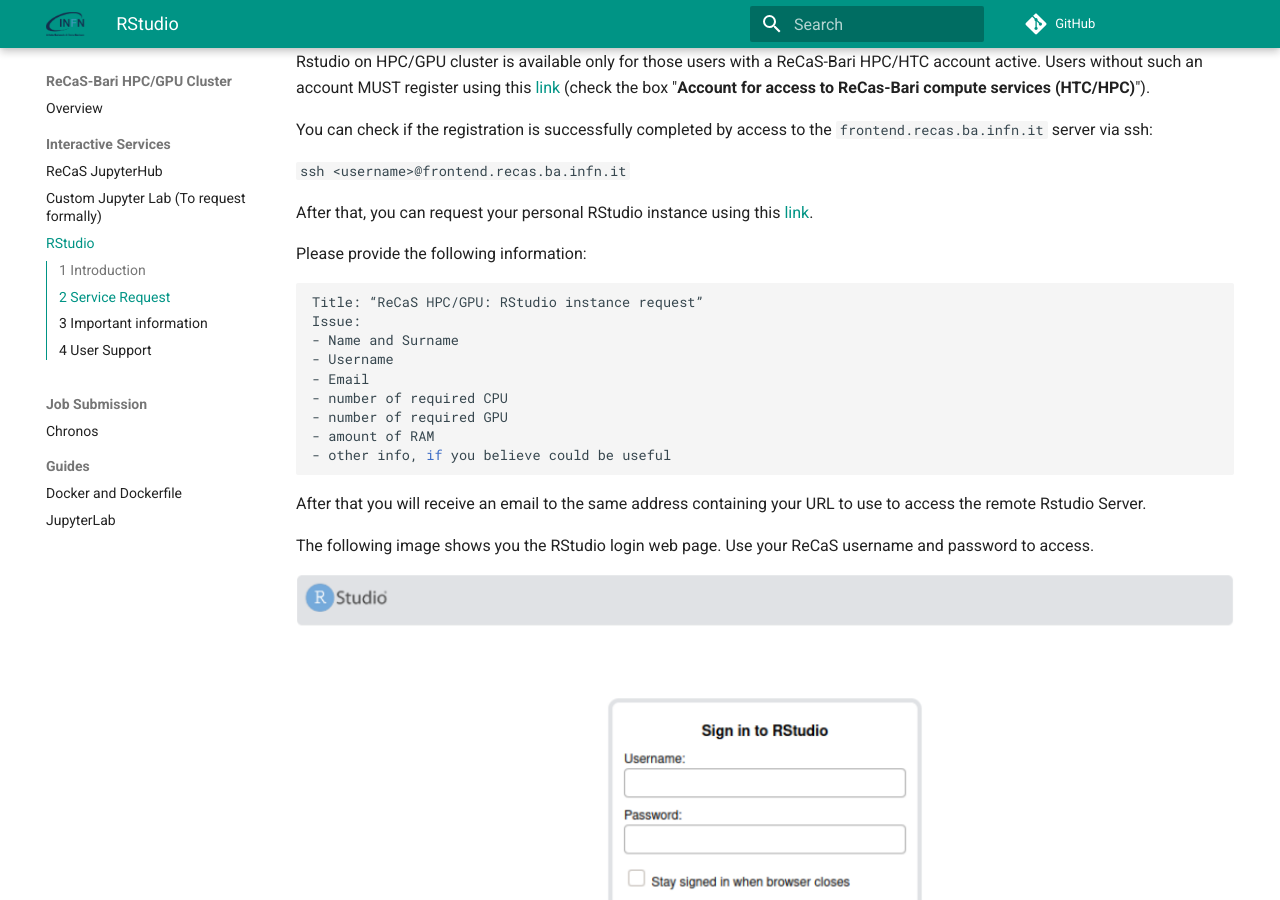
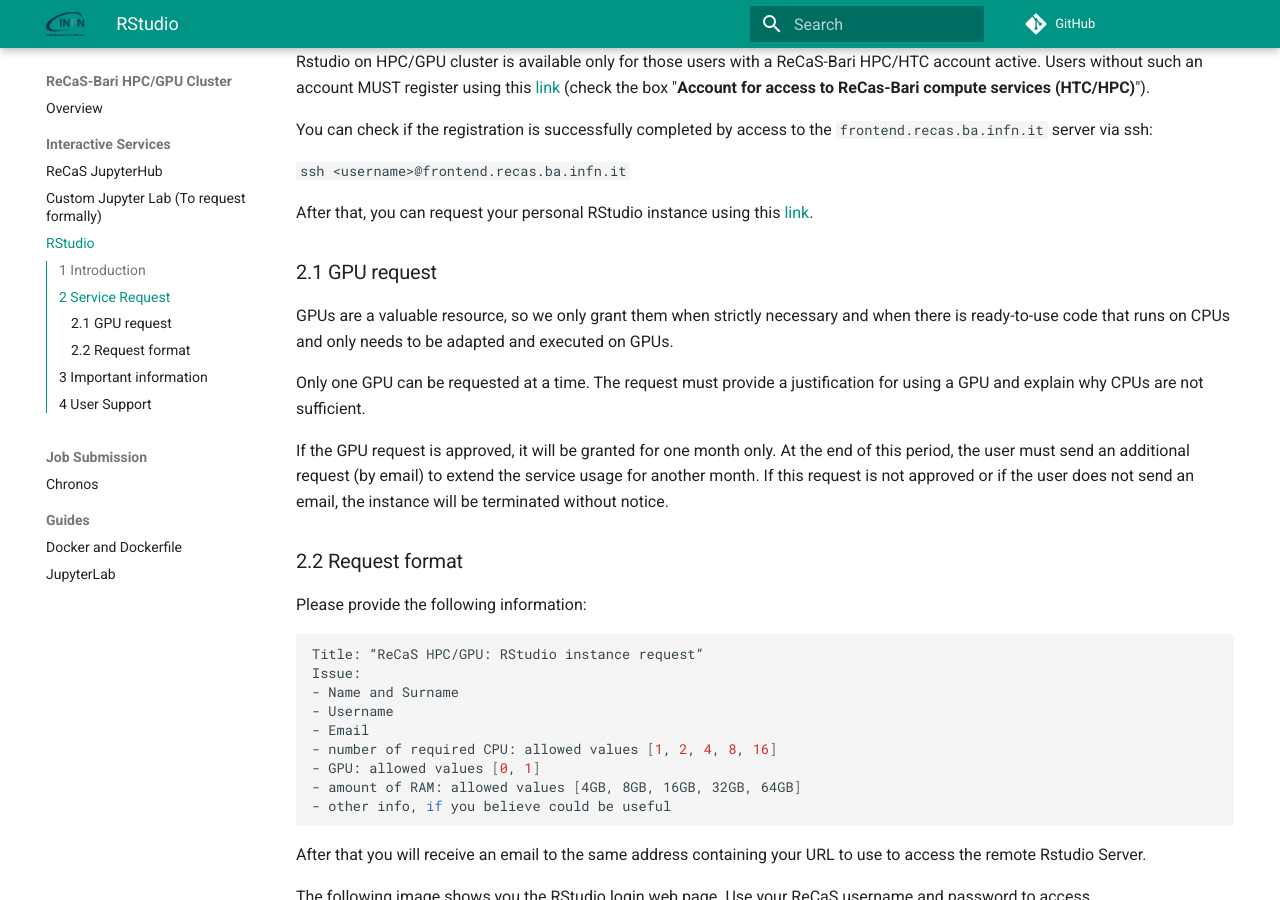
Before and after one commit to jvino/cluster-hpc-gpu-guides, an MkDocs documentation site: the page built from docs/interactive_services/rstudio.md, in a window 1280 px wide and 900 px high, scrolled down 1027 px. Built offline with MkDocs 1.6.1 and Material for MkDocs 9.7.7, drawn with Linux system fonts in a browser that asks for light colours; comment, search, counter and statistics services are not loaded.

Commit message:
Add GPU request restrictions

````diff
--- a/docs/interactive_services/rstudio.md
+++ b/docs/interactive_services/rstudio.md
@@ -20,6 +20,19 @@
 
 After that, you can request your personal RStudio instance using this [link](https://www.recas-bari.it/index.php/en/recas-bari-servizi-en/support-request).
 
+### 2.1 GPU request
+
+GPUs are a valuable resource, so we only grant them when strictly necessary and when there is ready-to-use code that runs on CPUs and only needs to be adapted and executed on GPUs.
+
+Only one GPU can be requested at a time.
+The request must provide a justification for using a GPU and explain why CPUs are not sufficient.
+
+If the GPU request is approved, it will be granted for one month only.
+At the end of this period, the user must send an additional request (by email) to extend the service usage for another month.
+If this request is not approved or if the user does not send an email, the instance will be terminated without notice.
+
+### 2.2 Request format
+
 Please provide the following information:
 
 ```bash
@@ -28,9 +41,9 @@
 - Name and Surname
 - Username
 - Email
-- number of required CPU
-- number of required GPU
-- amount of RAM
+- number of required CPU: allowed values [1, 2, 4, 8, 16]
+- GPU: allowed values [0, 1]
+- amount of RAM: allowed values [4GB, 8GB, 16GB, 32GB, 64GB]
 - other info, if you believe could be useful
 ```
 
````
